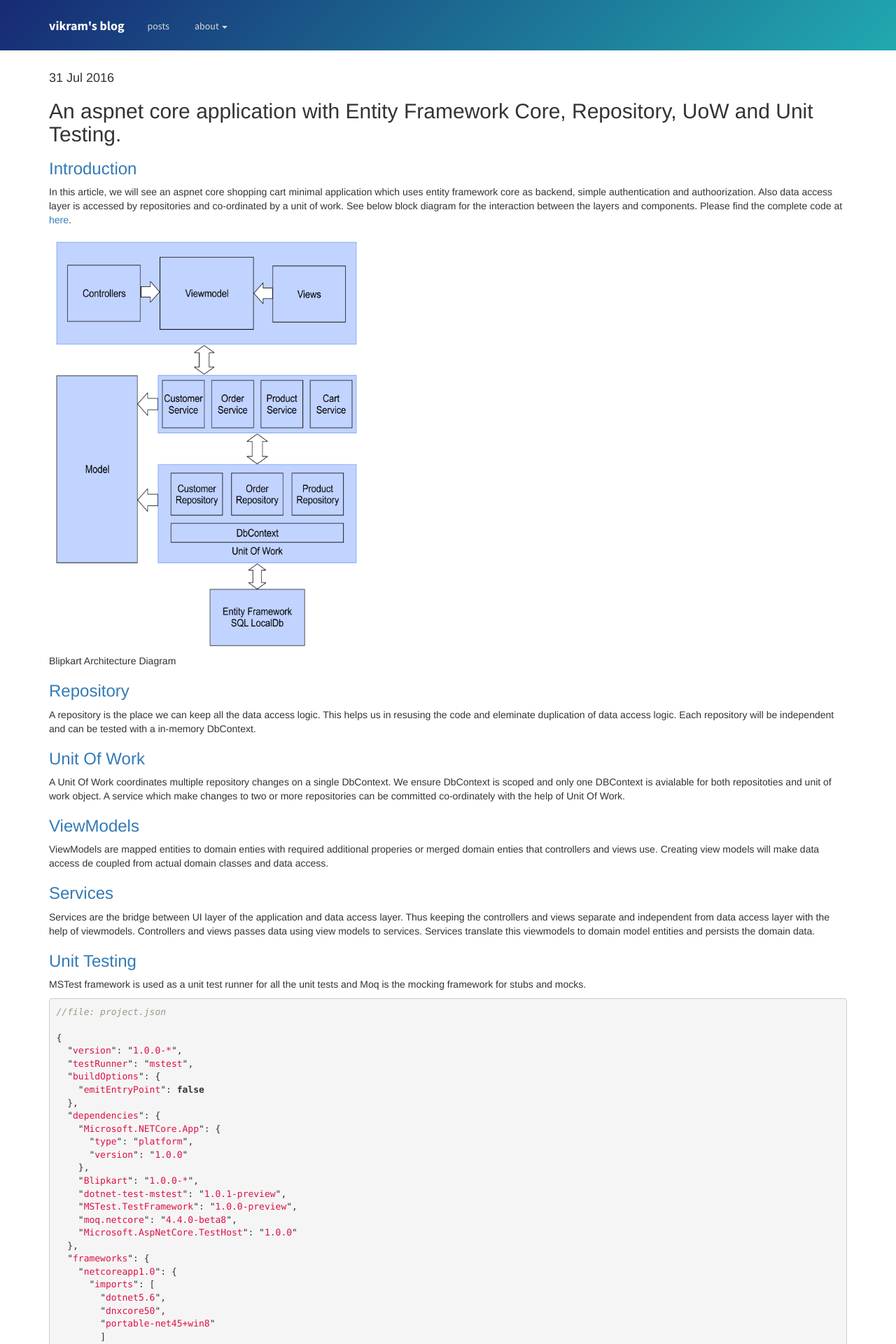
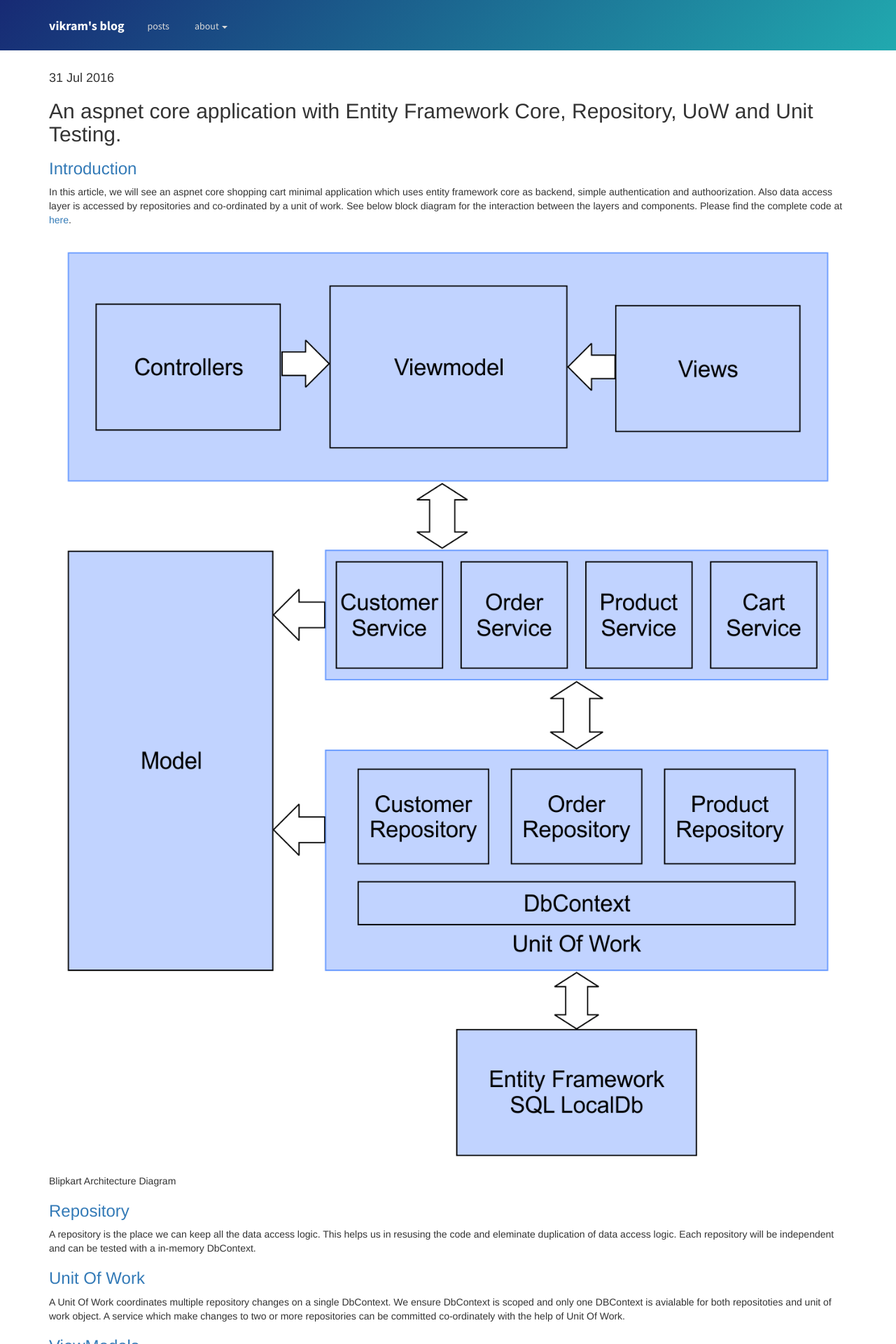
Before and after one commit to srirangamv/srirangamv.github.io, a Jekyll site: the page built from _posts/2016-07-31-complete-aspnetcore-app.md, in a window 1280 px wide. Shown: the top 1920 px of the page at 70% size. Built offline with Jekyll 4.4.1, drawn with Linux system fonts in a browser that asks for light colours; nearby versions of some CDN libraries.

Commit message:
adding favicon.

```diff
--- a/_layouts/default.html
+++ b/_layouts/default.html
@@ -3,7 +3,8 @@
 <head>
     <title>{{ page.title }}</title>
     <meta name="viewport" content="width=device-width, initial-scale=1.0, maximum-scale=1.0, user-scalable=no">
-
+    <link rel="shortcut icon" href="/images/favicon.ico">
+    <link rel="apple-touch-icon" href="/images/favicon.ico">
     <link rel="stylesheet" href="http://maxcdn.bootstrapcdn.com/bootstrap/3.3.7/css/bootstrap.min.css">
     <link rel="stylesheet" href="https://fonts.googleapis.com/css?family=Source+Sans+Pro:300,400,700">
     <link rel="stylesheet" type="text/css" href="/css/style.css" />
--- a/_posts/2016-07-31-complete-aspnetcore-app.md
+++ b/_posts/2016-07-31-complete-aspnetcore-app.md
@@ -12,7 +12,7 @@
 </p>
 <p>
     <figure>
-      <img src="/images/BlipkartArchitecture.png" alt="Blipkart Architecture Diagram" width="450" height="600" />
+      <img src="/images/BlipkartArchitecture.png" alt="Blipkart Architecture Diagram" width="100%" height="130%" />
       <figcaption>Blipkart Architecture Diagram</figcaption>
     </figure>
 </p>
```
Also changed, not shown: images/favicon.ico (added).
